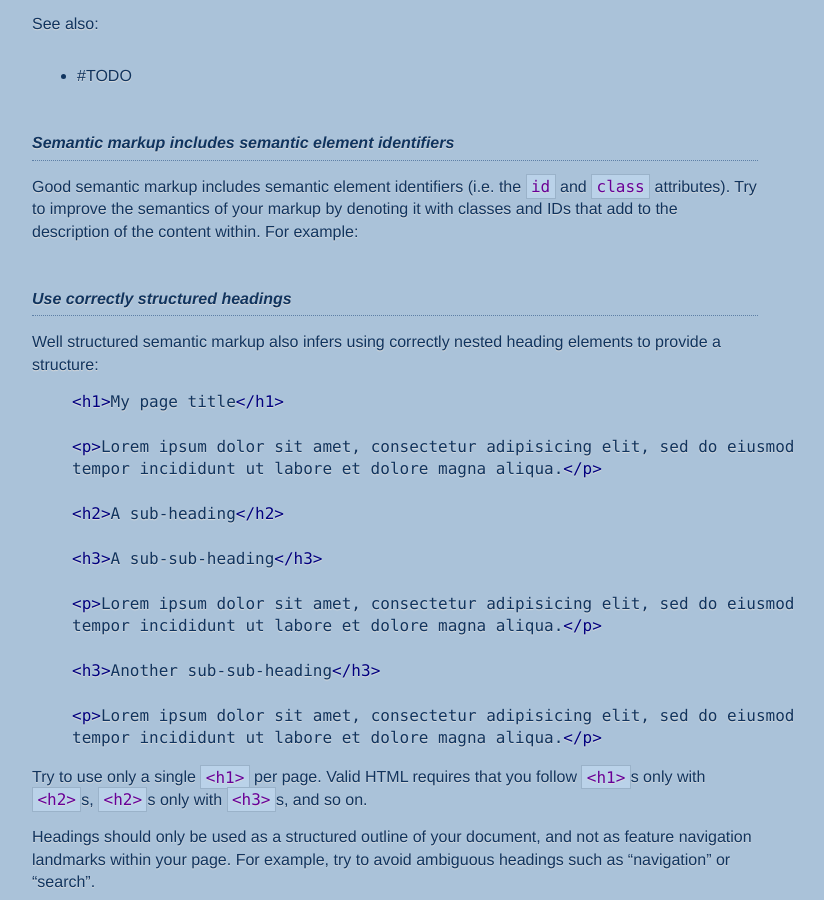
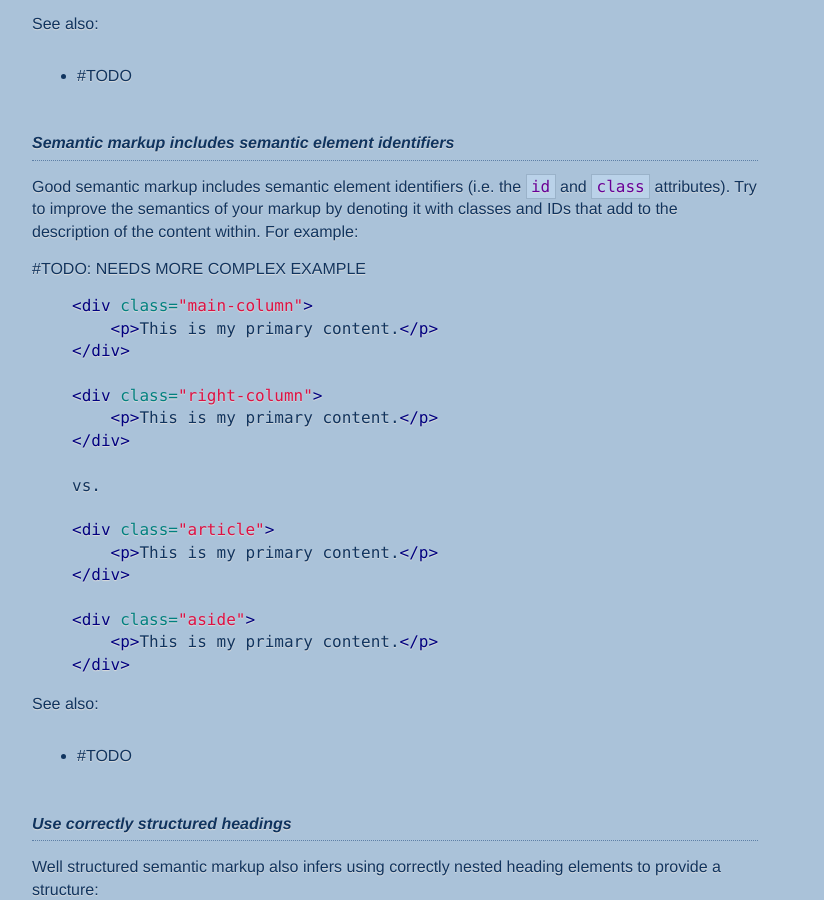
Before and after one commit to nefarioustim/front-end-development-best-practice, a Jekyll site: the page built from index.md, in a window 1280 px wide and 900 px high, scrolled down 7367 px. Shown: the whole window, without its empty margins (119-943 px from the left). Built offline with Jekyll 4.4.1, drawn with Linux system fonts in a browser that asks for light colours; Markdown is read by kramdown in place of the engine named in the settings.

Commit message:
Added element identifier example.

```diff
--- a/index.md
+++ b/index.md
@@ -365,7 +365,31 @@ Good semantic markup includes semantic element identifiers (i.e. the `id` and
 it with classes and IDs that add to the description of the content within. For
 example:
 
+\#TODO: NEEDS MORE COMPLEX EXAMPLE
 
+{% highlight html %}
+<div class="main-column">
+    <p>This is my primary content.</p>
+</div>
+
+<div class="right-column">
+    <p>This is my primary content.</p>
+</div>
+
+vs.
+
+<div class="article">
+    <p>This is my primary content.</p>
+</div>
+
+<div class="aside">
+    <p>This is my primary content.</p>
+</div>
+{% endhighlight %}
+
+See also:
+
+* \#TODO
 
 #### Use correctly structured headings
 
```
